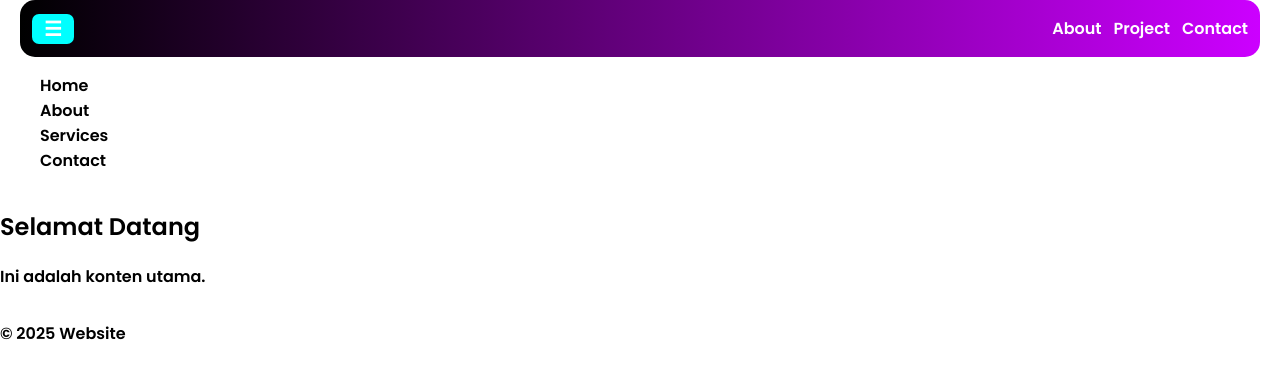
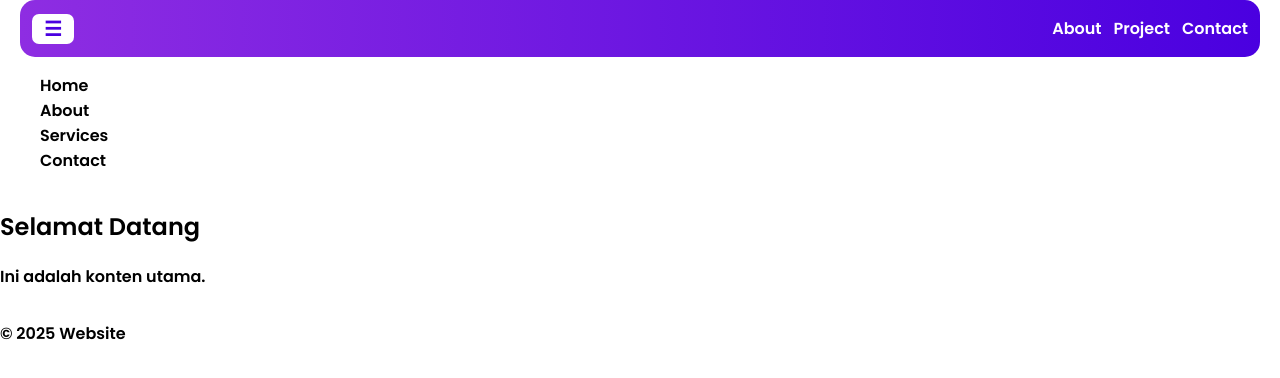
Before and after one commit to mkdm54/dev-portfolio, a website: page public/index.html in a window 1280 px wide. In both pictures the pointer is over the element 52 px from the left and 28 px from the top of the page. Drawn offline with Linux system fonts and the light colour scheme.

Commit message:
merubah warna navbar

```diff
--- a/public/style.css
+++ b/public/style.css
@@ -30,7 +30,7 @@ header {
     width: 95%;
     align-items: center;
     padding: 10px;
-    background: linear-gradient(to right, black, rgb(204, 0, 255));
+    background: linear-gradient(to right, #8E2DE2, #4A00E0);
     padding: 0 12px;
     border-radius: 15px;
     -webkit-border-radius: 15px;
@@ -70,15 +70,16 @@ header {
     color: white;
     cursor: pointer;
     font-size: 20px;
-}
-
-.menu-toggle:hover {
-    background-color: aqua;
     border-radius: 7px;
     -webkit-border-radius: 7px;
     -moz-border-radius: 7px;
     -ms-border-radius: 7px;
     -o-border-radius: 7px;
+}
+
+.menu-toggle:hover {
+    background-color: white;
+    color: #4A00E0;
     transition: all 0.4s ease;
     -webkit-transition: all 0.4s ease;
     -moz-transition: all 0.4s ease;
```
